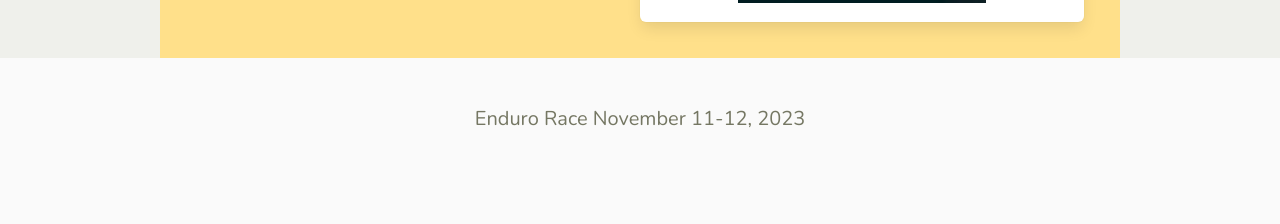
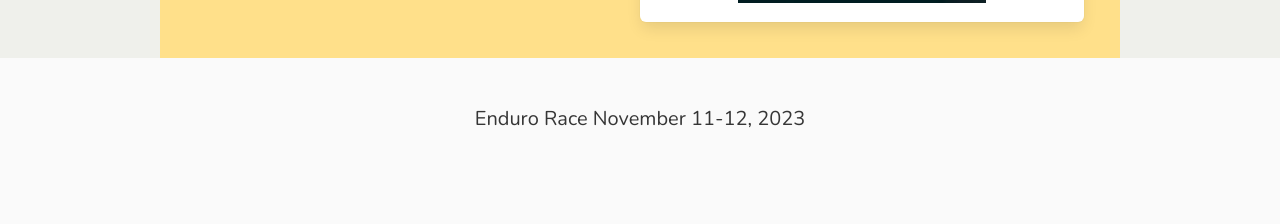
Before and after one commit to yong-lim/bulma-enduro, a Jekyll site: the page built from index.html, in a window 1280 px wide. Shown: the part 3136-3360 px from the top of the page. Built offline with Jekyll 4.4.1, drawn with Linux system fonts in a browser that asks for light colours.

Commit message:
Make footer text darker

```diff
--- a/_includes/footer.html
+++ b/_includes/footer.html
@@ -1,7 +1,7 @@
 <!-- Section: footer -->
 <footer class="footer">
    {% if page.form_closed == nill %}
-      <div class="content subtitle has-text-centered">{{ page.dates }}</div>
+      <div class="content subtitle has-text-dark has-text-centered">{{ page.dates }}</div>
    {% endif %}
 </footer>
 
```
